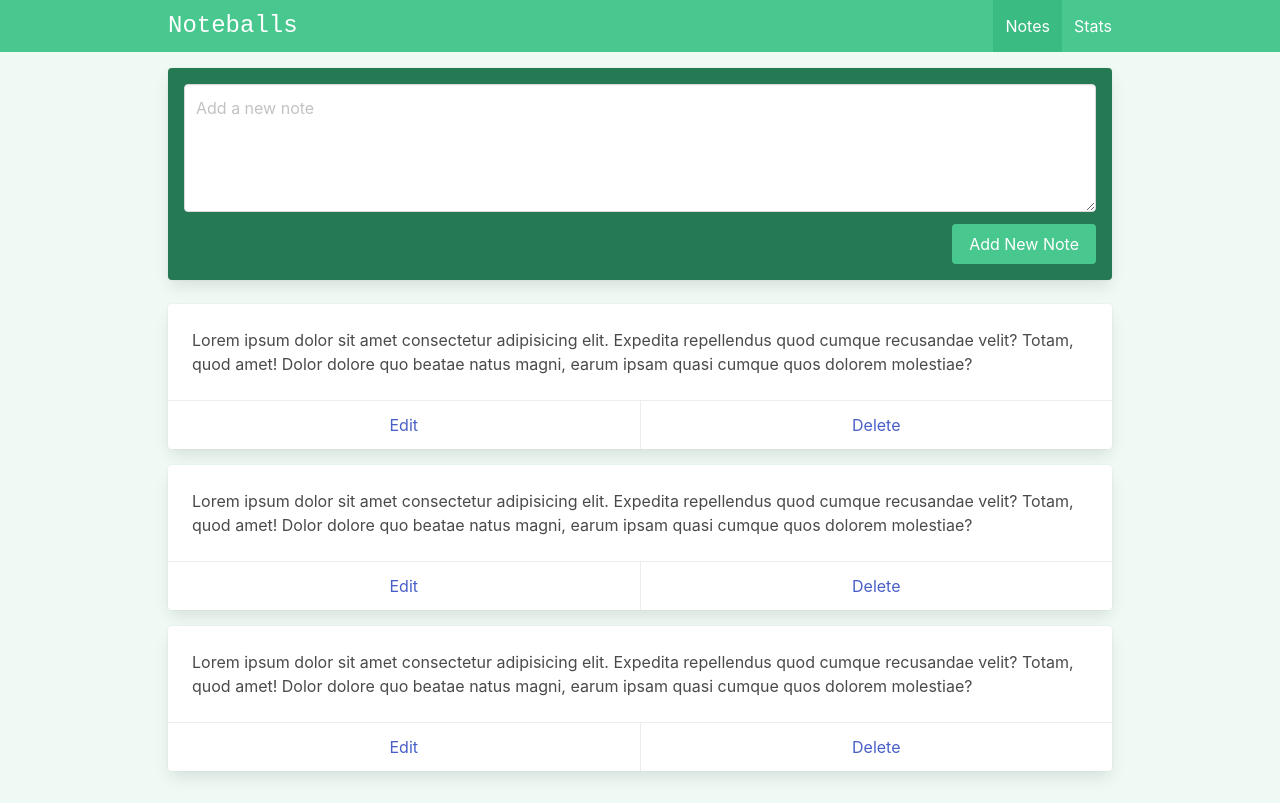
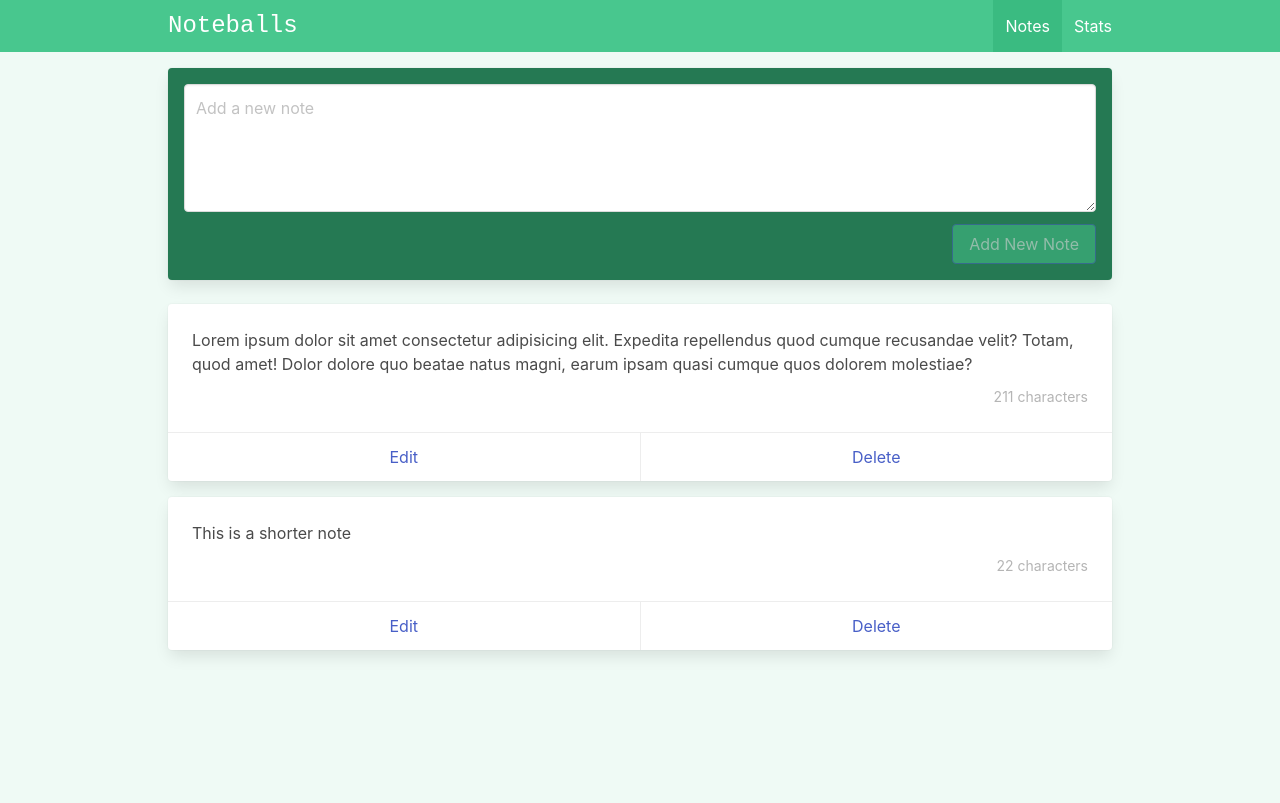
Before and after one commit to SuitcaseCoder/vue-composition-api-noteballs, a Vue app: page /#/ in a window 1280 px wide. Built offline with nearby package versions, Linux system fonts and the light colour scheme.

Commit message:
Data, Methods, Child Components, Computed, & Emits

```diff
--- /dev/null
+++ b/src/components/Notes/Note.vue
@@ -0,0 +1,53 @@
+<template>
+    <div
+      class="card mb-4"
+    >
+    <div class="card-content">
+    <div class="content">
+        {{ note.content }}
+        <div class="has-text-right has-text-grey-light mt-2">
+            <small> {{ characterLength }} </small>
+        </div>
+    </div>
+    </div>
+    <footer class="card-footer">
+        <a href="#" class="card-footer-item">Edit</a>
+        <a
+            @click.prevent="handleDeleteClicked"
+            href="#"
+            class="card-footer-item"
+        >
+            Delete
+        </a>
+    </footer>
+    </div>
+</template>
+
+<script setup>
+    /* imports */
+    import { computed } from 'vue'
+
+    /* props */
+    const props = defineProps({
+        note: {
+            type: Object,
+            required: true
+        }
+    })
+
+    /* emits */
+    const emits = defineEmits(['deleteClicked'])
+
+    /* character length */
+    const characterLength = computed(() => {
+        let length = props.note.content.length
+        let description = length > 1 ? 'characters' : 'character'
+        return `${ length } ${ description }`
+    })
+
+    /* handle delete clicked */
+    const handleDeleteClicked = () => {
+        emits('deleteClicked', props.note.id)
+    }
+
+</script>
--- a/src/views/ViewNotes.vue
+++ b/src/views/ViewNotes.vue
@@ -4,35 +4,79 @@
     <div class="card has-background-success-dark p-4 mb-5">
         <div class="field">
             <div class="control">
-                <textarea class="textarea" placeholder="Add a new note" />
+                <textarea
+                    v-model="newNote"
+                    class="textarea" placeholder="Add a new note"
+                    ref="newNoteRef"
+                />
             </div>
         </div>
 
         <div class="field is-grouped is-grouped-right">
             <div class="control">
-                <button class="button is-link has-background-success">
+                <button
+                    @click="addNote"
+                    :disabled="!newNote"
+                    class="button is-link has-background-success">
                     Add New Note
                 </button>
             </div>
         </div>
     </div>
 
+    <Note
+    v-for="note in notes"
+    :key="note.id"
+    :note="note"
+    @deleteClicked="deleteNote"
+    />
+    </div>
+</template>
+
+<script setup>
+/* imports */
+import { ref } from 'vue'
+import Note from '@/components/Notes/note.vue'
+
+/* notes */
+
+const newNote = ref('')
+const newNoteRef = ref(null)
+
+const notes = ref([
+    {
+        id: 'id1',
+        content: 'Lorem ipsum dolor sit amet consectetur adipisicing elit. Expedita repellendus quod cumque recusandae velit? Totam, quod amet! Dolor dolore quo beatae natus magni, earum ipsam quasi cumque quos dolorem molestiae?'
+    },
+    {
+        id: 'id2',
+        content: 'This is a shorter note'
+    }
+
+])
+
+const addNote = () => {
+    let currentDate = new Date().getTime()
+    let id = currentDate.toString()
+
+    let note = {
+        id: id,
+        content: newNote.value
+    }
+
+    notes.value.unshift(note)
+
+    newNote.value = ''
+    newNoteRef.value.focus()
 
 
+}
 
-    <div
-      v-for="i in 3"
-      class="card mb-4"
-    >
-    <div class="card-content">
-    <div class="content">
-        Lorem ipsum dolor sit amet consectetur adipisicing elit. Expedita repellendus quod cumque recusandae velit? Totam, quod amet! Dolor dolore quo beatae natus magni, earum ipsam quasi cumque quos dolorem molestiae?
-    </div>
-    </div>
-    <footer class="card-footer">
-        <a href="#" class="card-footer-item">Edit</a>
-        <a href="#" class="card-footer-item">Delete</a>
-    </footer>
-    </div>
-    </div>
-</template>
+/* delete note */
+const deleteNote = idToDelete => {
+    notes.value = notes.value.filter(note => {
+        return note.id !== idToDelete
+    })
+}
+
+</script>
```
